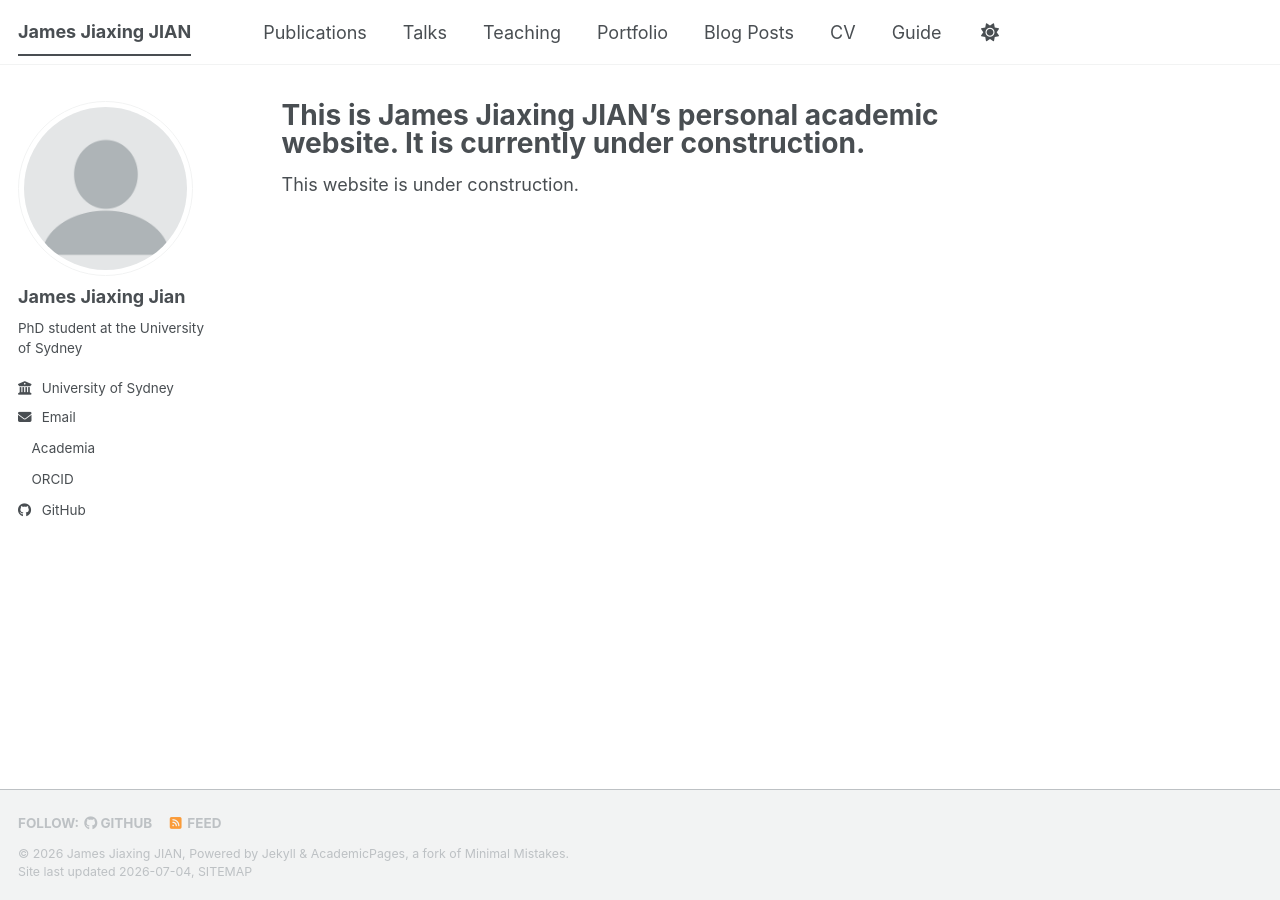
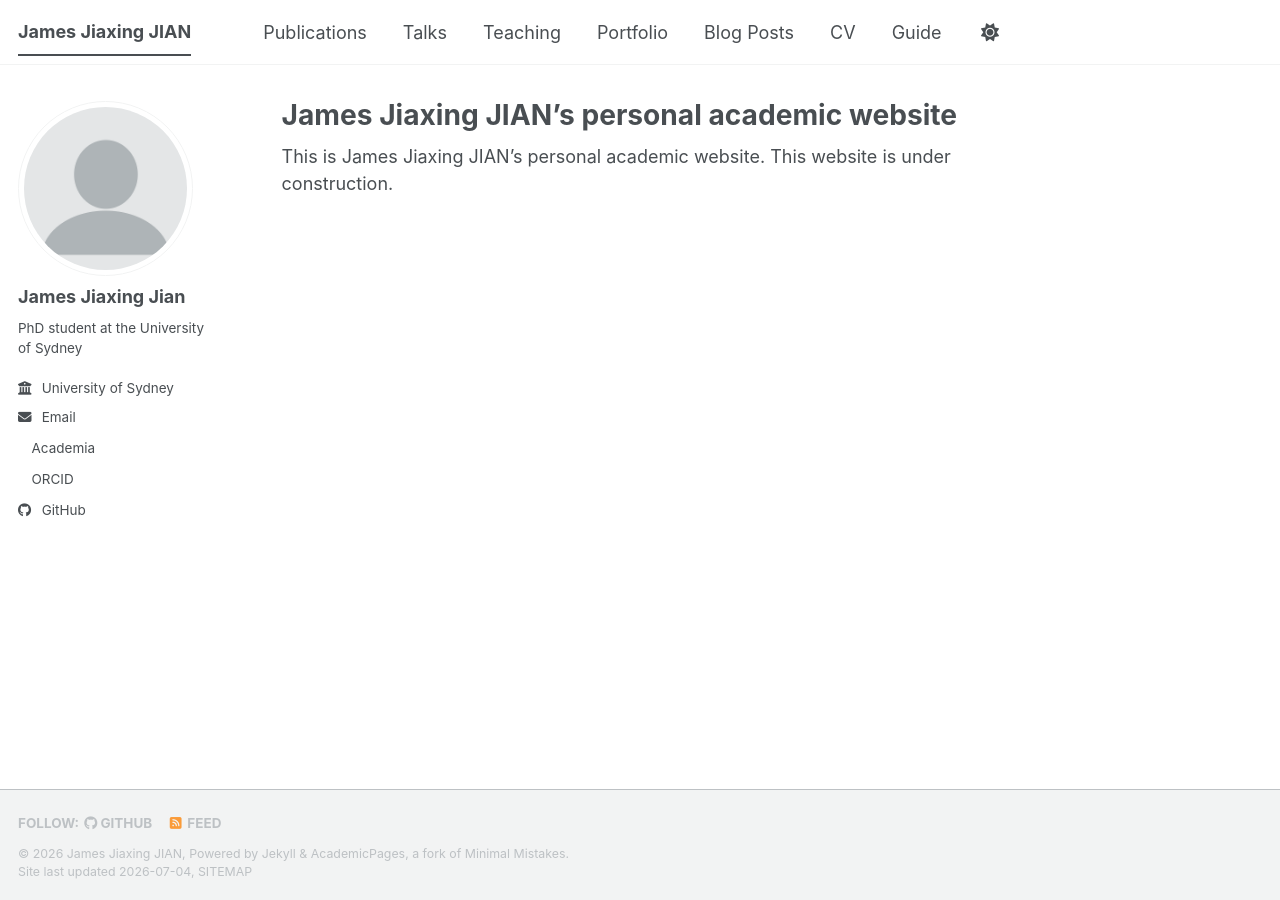
Before and after one commit to jamesjiaxingjian/jamesjiaxingjian.github.io, a Jekyll site: the page built from _pages/about.md, in a window 1280 px wide. Built offline with Jekyll 4.4.1, drawn with Linux system fonts in a browser that asks for light colours; a style sheet for code colours, icons or effects is not loaded.

Commit message:
Update about.md

```diff
--- a/_pages/about.md
+++ b/_pages/about.md
@@ -1,9 +1,9 @@
 ---
 permalink: /
-title: "This is James Jiaxing JIAN’s personal academic website. It is currently under construction."
+title: "James Jiaxing JIAN’s personal academic website"
 author_profile: true
 redirect_from:
   - /about/
   - /about.html
 ---
-This website is under construction.
+This is James Jiaxing JIAN’s personal academic website. This website is under construction.
```
